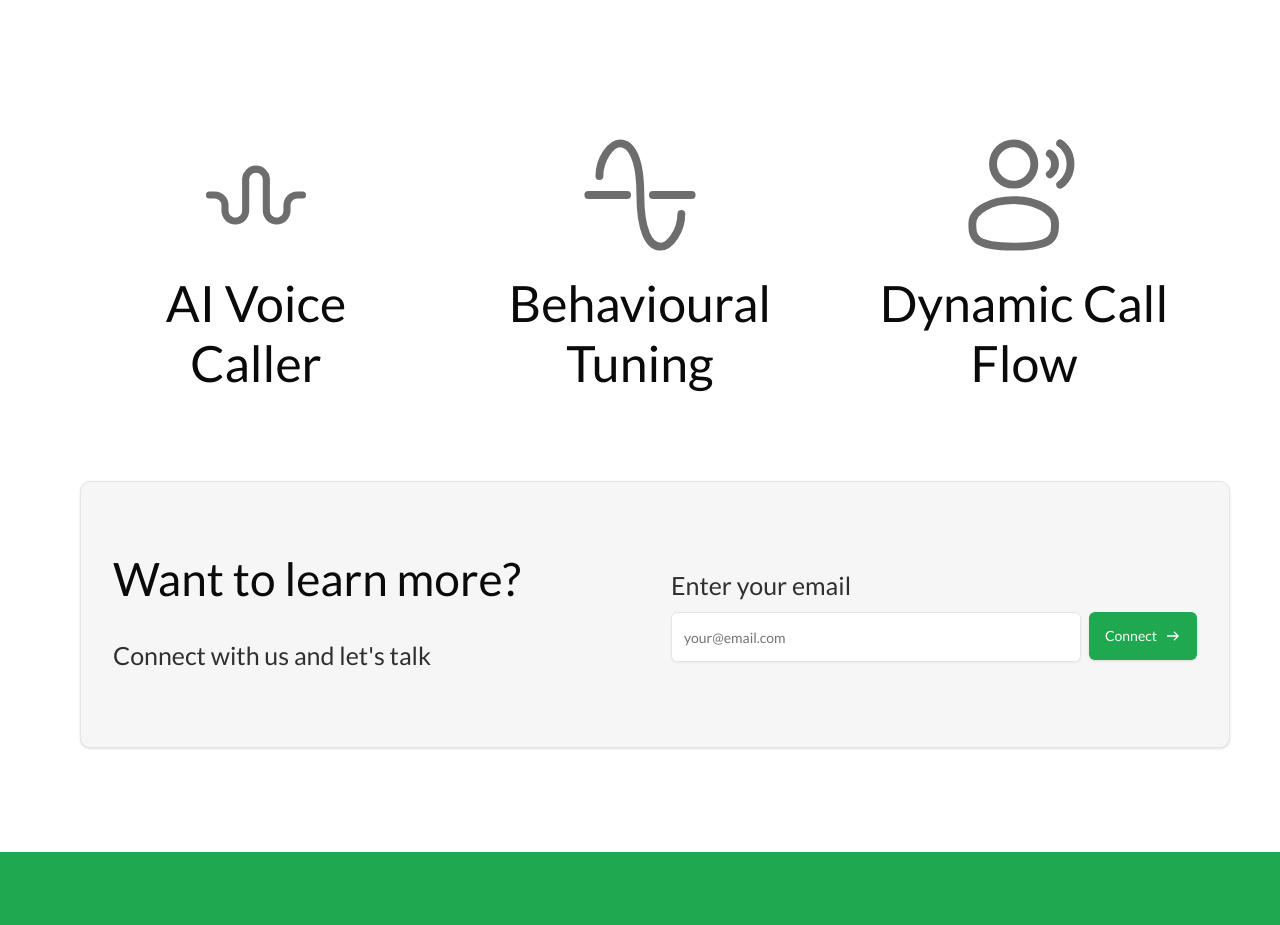
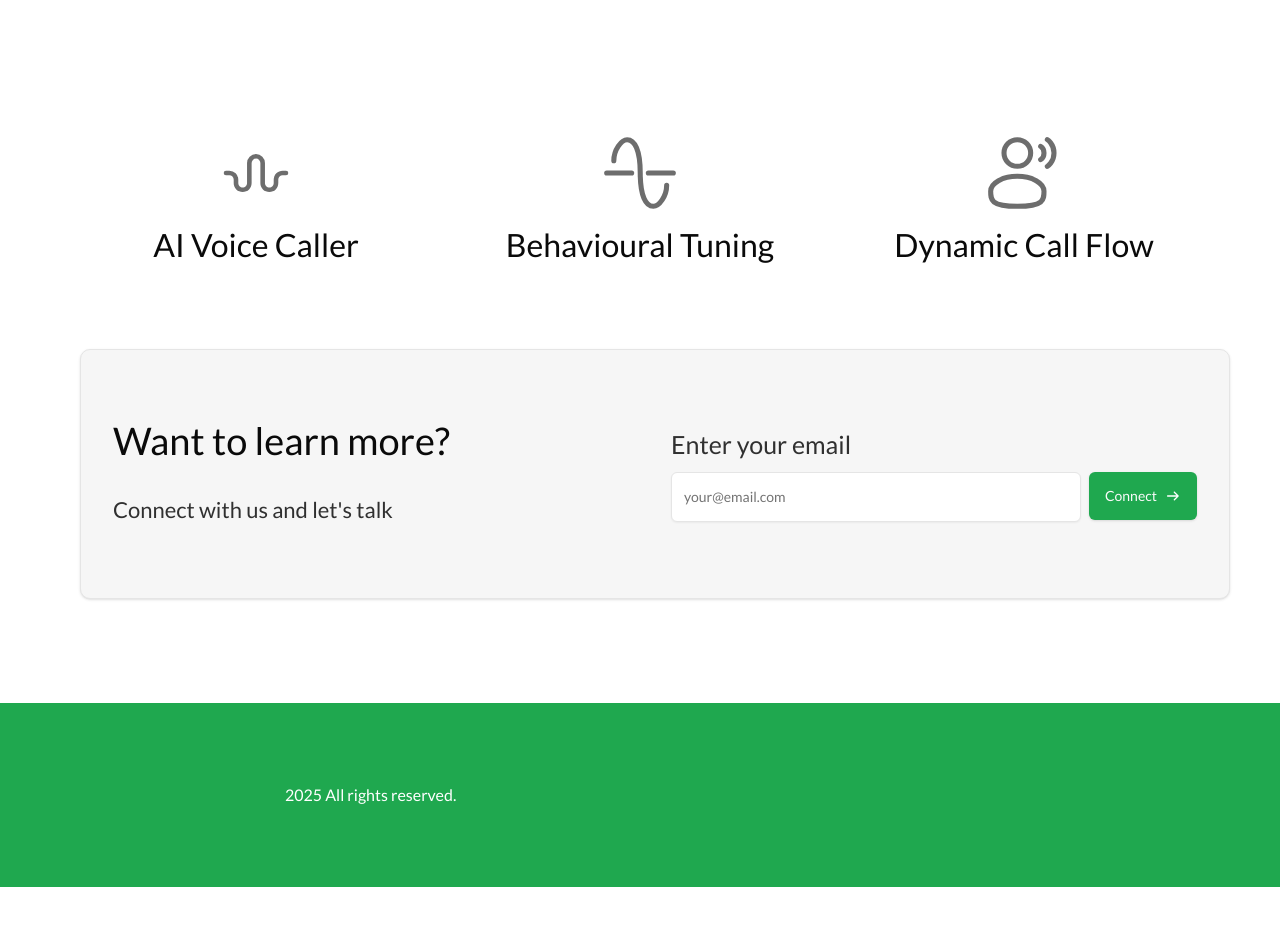
Before and after one commit to Mateen26/ai-for-all, a Next.js app: page / in a window 1280 px wide. Shown: the part 840-1765 px from the top of the page. After the commit the page ends 1727 px from the top, so only its background shows below. Built offline with nearby package versions, Linux system fonts and the light colour scheme.

Commit message:
fixing the fonts

```diff
--- a/components/contact-section.jsx
+++ b/components/contact-section.jsx
@@ -10,8 +10,8 @@ export function ContactSection() {
         <CardContent className="p-8">
           <div className="grid lg:grid-cols-2 gap-8 items-center">
             <div className="space-y-2">
-              <h2 className="text-[46px] font-medium pt-[30px]">Want to learn more?</h2>
-              <p className="text-[#303030] pt-[16px] pb-[40px] text-[25px] !font-[400]">Connect with us and let&apos;s talk</p>
+              <h2 className="text-[38px] font-medium pt-[30px]">Want to learn more?</h2>
+              <p className="text-[#303030] pt-[16px] pb-[40px] text-[22px] !font-[400]">Connect with us and let&apos;s talk</p>
             </div>
             <div className="flex flex-col gap-2">
               <p className="text-[#303030] text-[25px] !font-[400]">Enter your email</p>
--- a/components/features-section.jsx
+++ b/components/features-section.jsx
@@ -16,24 +16,24 @@ export function FeaturesSection() {
       </div>
       <div className="grid md:grid-cols-3 gap-8 text-center pt-[110px]">
         <div className="space-y-4">
-          <div className="mx-auto h-[124px] w-[124px]">
-            <Image src={MarketeqVoice} alt="Marketeq Voice" width={124} height={124} />
+          <div className="mx-auto h-[80px] w-[80px]">
+            <Image src={MarketeqVoice} alt="Marketeq Voice" width={80} height={80} />
           </div>
-          <h3 className="text-[50px] font-medium w-[320px] mx-auto leading-[60px]">AI Voice Caller</h3>
+          <h3 className="text-[32px] font-medium w-[320px] mx-auto leading-[32px]">AI Voice Caller</h3>
         </div>
         <div className="space-y-4">
-          <div className="mx-auto h-[124px] w-[124px]">
+          <div className="mx-auto h-[80px] w-[80px]">
           <Image src={SolarColourTuneing} alt="Solar Colour Tuneing" width={124} height={124} />
 
           </div>
-          <h3 className="text-[50px] font-medium w-[320px] mx-auto leading-[60px]">Behavioural Tuning</h3>
+          <h3 className="text-[32px] font-medium w-[320px] mx-auto leading-[32px]">Behavioural Tuning</h3>
         </div>
         <div className="space-y-4">
-          <div className="mx-auto h-[124px] w-[124px]">
+          <div className="mx-auto h-[80px] w-[80px]">
           <Image src={SolarUserSpeak} alt="Solar User Speak" width={124} height={124} />
 
           </div>
-          <h3 className="text-[50px] font-medium w-[320px] mx-auto leading-[60px]">Dynamic Call Flow</h3>
+          <h3 className="text-[32px] font-medium w-[320px] mx-auto leading-[32px]">Dynamic Call Flow</h3>
         </div>
       </div>
     </section>)
```
